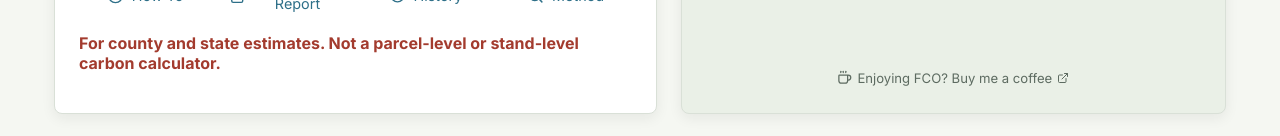
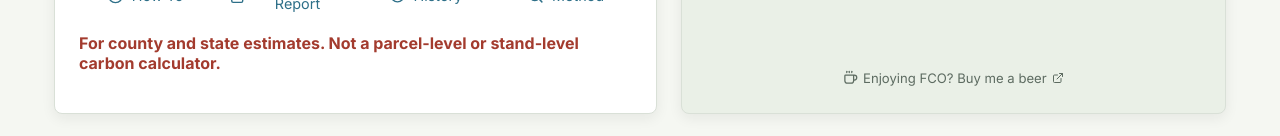
Before and after one commit to loggingchance/FCO, a React (Vite) app in the folder frontend/: page / in a window 1280 px wide. Shown: the part 731-867 px from the top of the page. Built offline with nearby package versions, Linux system fonts and the light colour scheme; no server answers.

Commit message:
Update FCO (2026-06-30 08:35)

```diff
--- a/frontend/src/components/Footer.tsx
+++ b/frontend/src/components/Footer.tsx
@@ -13,7 +13,7 @@ export function Footer() {
             <MessageSquareText size={16} aria-hidden="true" /> Feedback &amp; suggestions
           </a>
           <a className="footer-support" href="https://venmo.com/u/Steven-Bick-1" target="_blank" rel="noreferrer">
-            <Coffee size={16} aria-hidden="true" /> Buy me a coffee <ExternalLink size={13} aria-hidden="true" />
+            <Coffee size={16} aria-hidden="true" /> Buy me a beer <ExternalLink size={13} aria-hidden="true" />
           </a>
         </div>
       </div>
--- a/frontend/src/pages/About.tsx
+++ b/frontend/src/pages/About.tsx
@@ -65,10 +65,10 @@ export function About() {
           <Coffee size={24} aria-hidden="true" />
           <div>
             <strong>Enjoying FCO?</strong>
-            <p>If this app has been useful, consider buying me a coffee through Venmo.</p>
+            <p>If this app has been useful, consider buying me a beer through Venmo.</p>
           </div>
           <a className="support-link" href="https://venmo.com/u/Steven-Bick-1" target="_blank" rel="noreferrer">
-            Buy me a coffee <ExternalLink size={14} aria-hidden="true" />
+            Buy me a beer <ExternalLink size={14} aria-hidden="true" />
           </a>
         </aside>
       </div>
--- a/frontend/src/pages/Home.tsx
+++ b/frontend/src/pages/Home.tsx
@@ -50,7 +50,7 @@ export function Home({ setPage }: { setPage: (page: Page) => void }) {
         </div>
         <div className="home-support">
           <a href="https://venmo.com/u/Steven-Bick-1" target="_blank" rel="noreferrer" onClick={() => trackUsage("support_opened", { page: "home" })}>
-            <Coffee size={15} aria-hidden="true" /> Enjoying FCO? Buy me a coffee <ExternalLink size={12} aria-hidden="true" />
+            <Coffee size={15} aria-hidden="true" /> Enjoying FCO? Buy me a beer <ExternalLink size={12} aria-hidden="true" />
           </a>
         </div>
       </div>
```
